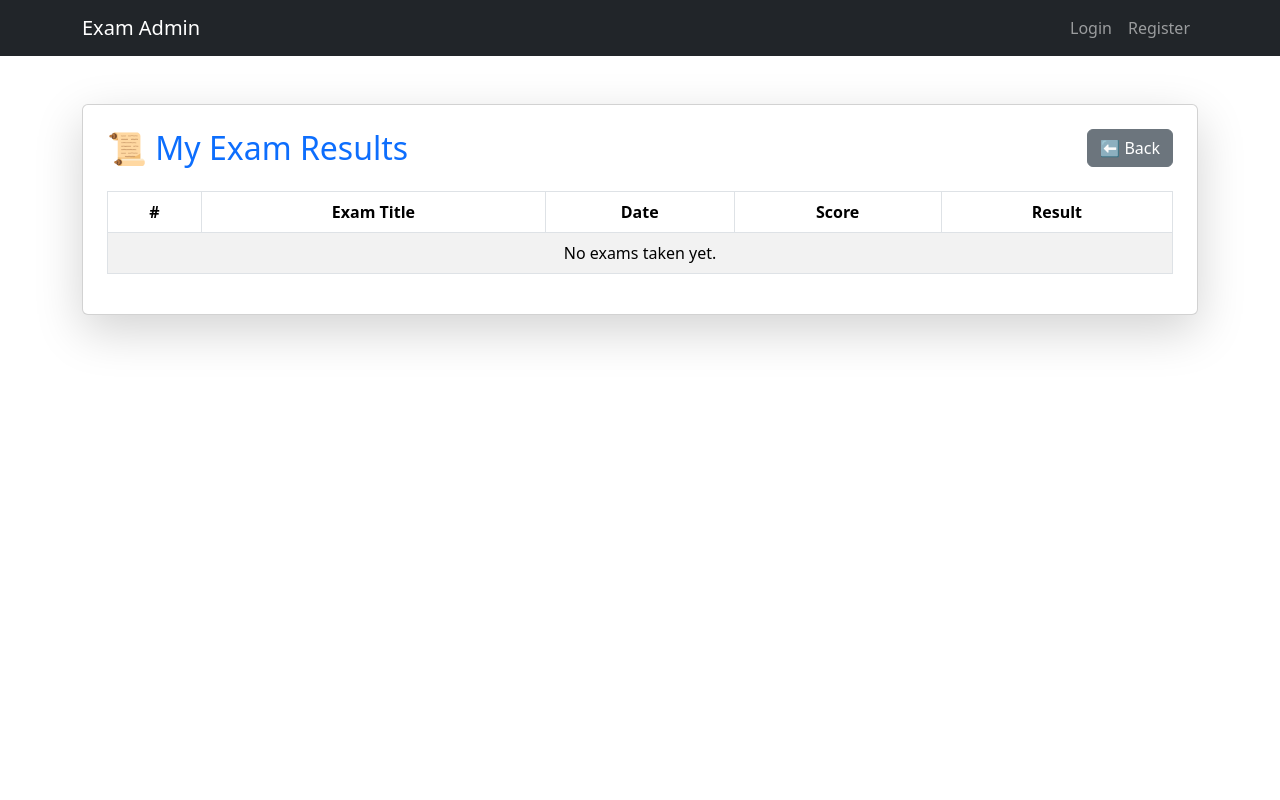
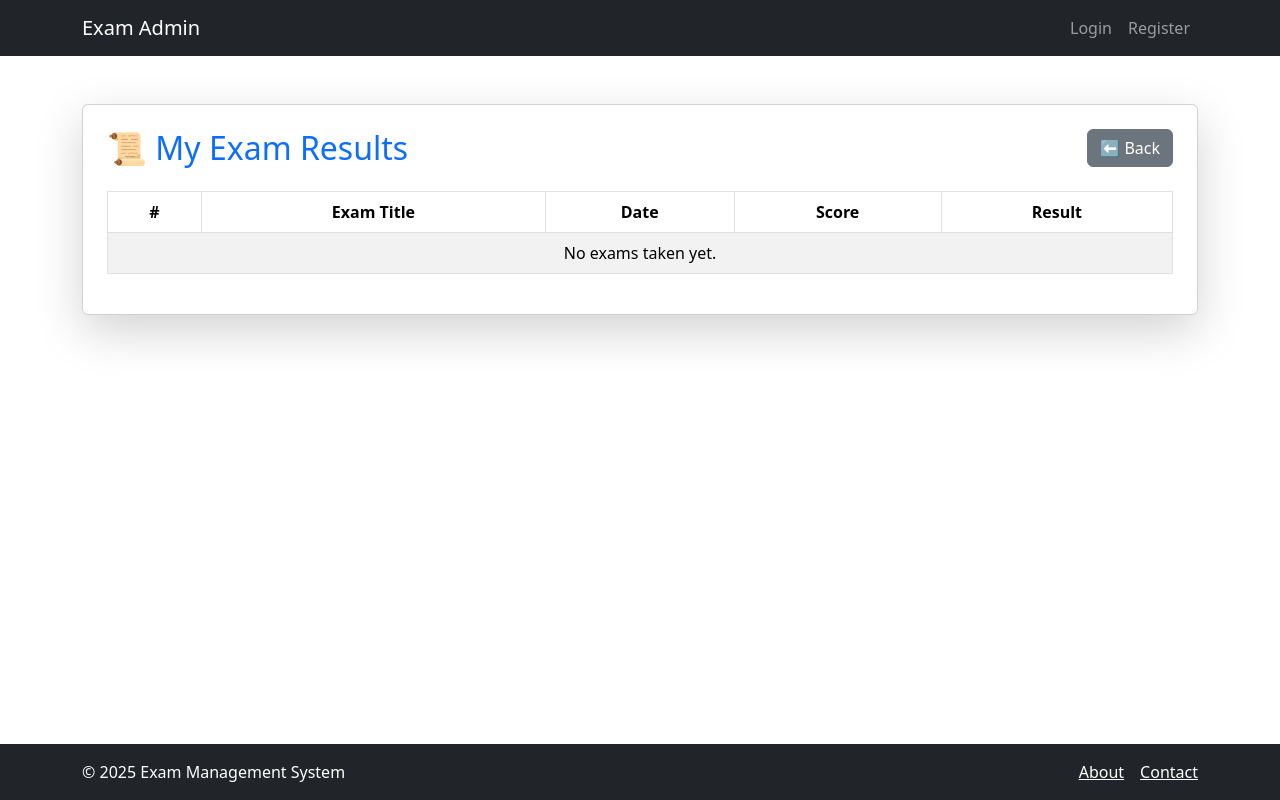
Before and after one commit to casqueen/Intern-exam-system-Frontend-, a React (Create React App) app: page /exam-list in a window 1280 px wide. Built offline with nearby package versions, Linux system fonts and the light colour scheme.

Commit message:
Modify major files

```diff
--- a/src/App.jsx
+++ b/src/App.jsx
@@ -1,5 +1,6 @@
 import { BrowserRouter as Router, Routes, Route } from "react-router-dom";
 import NavbarComponent from "./components/NavbarComponent";
+import Footer from "./components/Footer"; // UPDATED: Added Footer import
 import Home from "./pages/Home";
 import Login from "./components/Login";
 import { ToastContainer } from "react-toastify";
@@ -19,8 +20,9 @@ import StudentExamList from "./pages/StudentExamList";
 function App() {
   return (
     <Router>
+      <div className="d-flex flex-column min-vh-100"> {/* UPDATED: Added flex layout for sticky footer */}
         <NavbarComponent />
-      <ToastContainer />
+        <main className="flex-grow-1"> {/* UPDATED: Wrapped Routes in main for content */}
           <Routes>
             <Route path="/" element={<Home />} />
             <Route path="/login" element={<Login />} />
@@ -30,11 +32,16 @@ function App() {
             <Route path="/exams" element={<ExamList />} />
             <Route path="/exams/view/:id" element={<ExamDetails />} />
             <Route path="/exams/create" element={<CreateExam />} />
+            <Route path="/exams/edit/:id" element={<CreateExam />} />
             <Route path="/exams/take/:id" element={<TakeExam />} />
             <Route path="/result/:id" element={<Result />} />
             <Route path="/exams/results/:examId" element={<ExamResults />} />
             <Route path="/exam-list" element={<StudentExamList />} />
           </Routes>
+        </main>
+        <Footer /> {/* UPDATED: Added Footer */}
+        <ToastContainer position="top-right" autoClose={3000} />
+      </div>
     </Router>
   );
 }
--- /dev/null
+++ b/src/components/Footer.jsx
@@ -0,0 +1,23 @@
+import { Container, Navbar } from "react-bootstrap";
+import useAuthStore from "../store/authStore";
+
+const Footer = () => {
+  const { user } = useAuthStore();
+
+  return (
+    <Navbar bg="dark" variant="dark" fixed="bottom" className="py-2">
+      <Container>
+        <Navbar.Text className="text-white">
+          &copy; {new Date().getFullYear()} Exam Management System
+          {user && ` | Logged in as: ${user.student.name} (${user.student.role})`}
+        </Navbar.Text>
+        <Navbar.Text className="text-white">
+          <a href="/about" className="text-white me-3">About</a>
+          <a href="/contact" className="text-white">Contact</a>
+        </Navbar.Text>
+      </Container>
+    </Navbar>
+  );
+};
+
+export default Footer;
```
Lines whose indentation alone changed are shown as unchanged.
